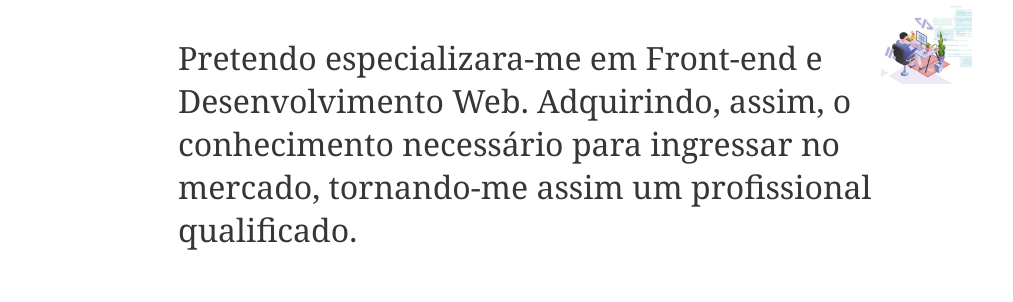
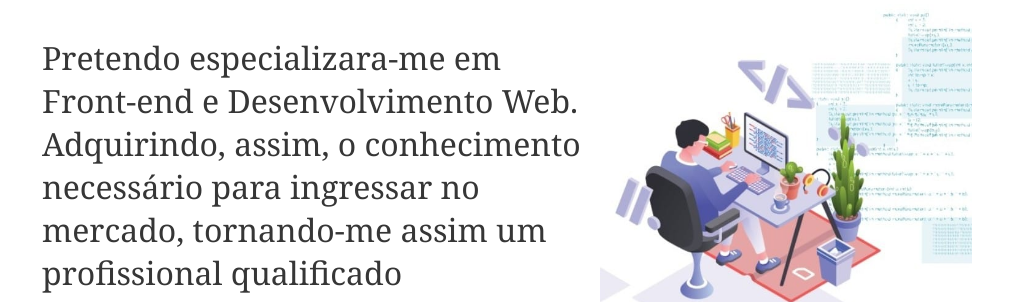
Before and after one commit to ezequias0203/ezequias0203.gihub.io, a plain HTML site: page objetivos.html in a window 1280 px wide. Shown: the part 119-421 px from the top of the page, without its empty margins (133-1146 px from the left). Drawn offline with Linux system fonts and the light colour scheme.

Commit message:
objetivos

```diff
--- a/objetivos.html
+++ b/objetivos.html
@@ -20,11 +20,12 @@
         </nav>
     </header>
     <main>
-        <div id="texto"></div><p>Pretendo especializara-me em Front-end e Desenvolvimento Web.
-            Adquirindo, assim, o conhecimento necessário para ingressar
-            no mercado, tornando-me assim um profissional qualificado.    </p></div>
-        <div id="imagem"><img src="programador.jpg" alt=""></div>
+        <div id="texto"><p>Pretendo especializara-me em Front-end e Desenvolvimento Web.
+             Adquirindo, assim, o conhecimento necessário para ingressar no mercado,
+             tornando-me assim um profissional qualificado  </p></div>
+         <div id="imagem"><img src="programador.jpg" alt=""></div>
     </main>
+
     <footer>
         <ul>
             <li><a href="https://api.whatsapp.com/send?phone=5589994402153&text=Ol%C3%A1!"><img src="whatsApp.png" alt="whatsApp logo"></a></li>
```
